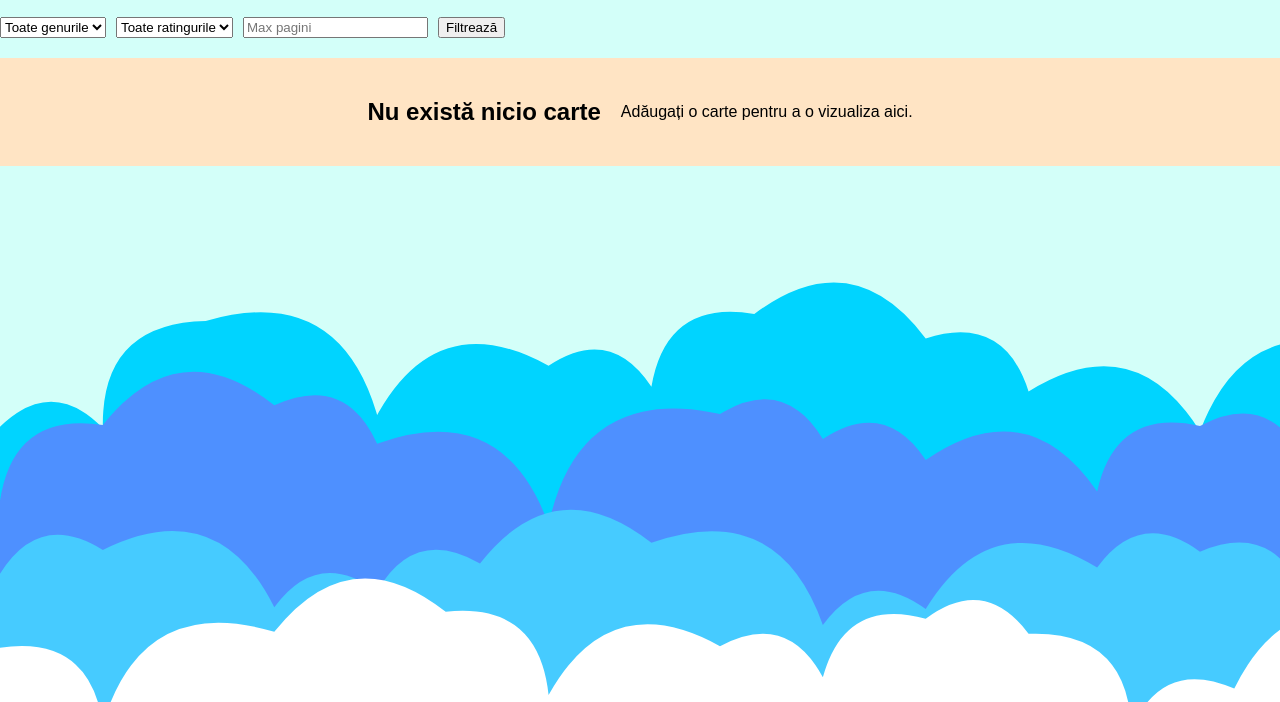
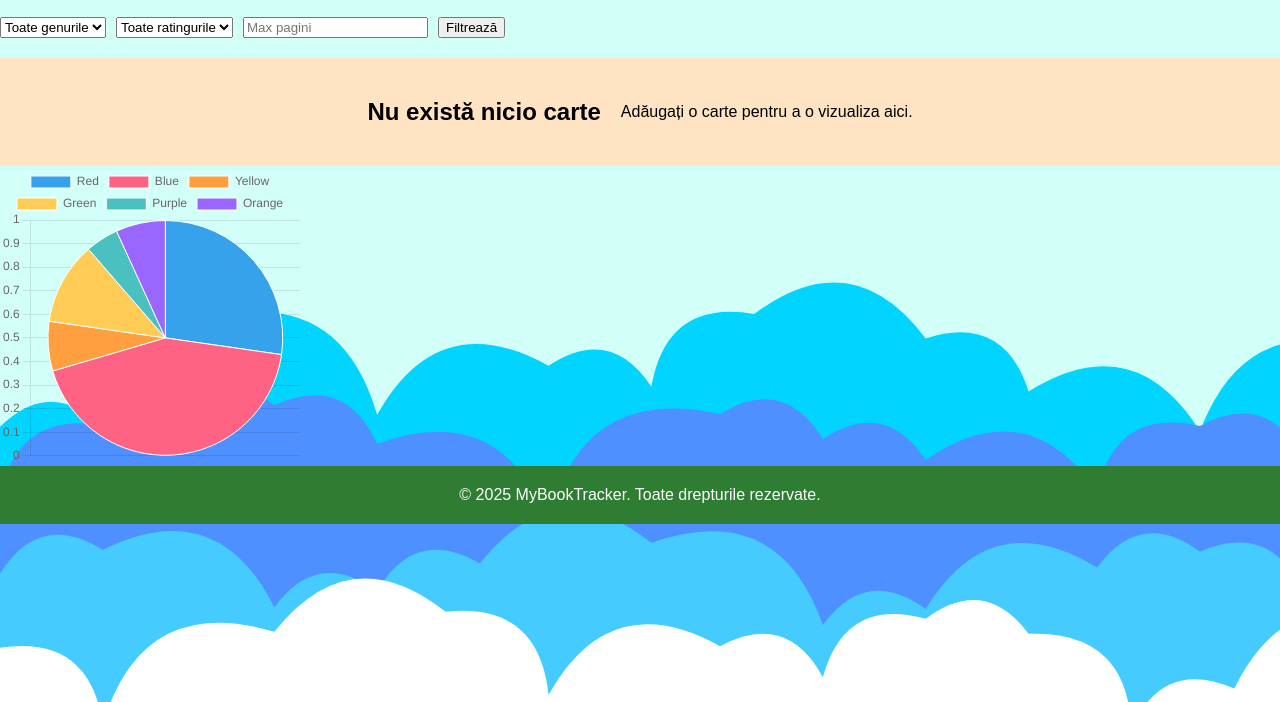
Before and after one commit to AlexandrinaCornea/Individual_Project_JS, a plain HTML site: page HTML/Books.html in a window 1280 px wide. Both pictures are taken after a click on the button "Filtrează". Shown: the part 98-800 px from the top of the page. Drawn offline with nearby package versions, Linux system fonts and the light colour scheme.

Commit message:
try to implement chart

```diff
--- a/CSS/books.css
+++ b/CSS/books.css
@@ -27,3 +27,8 @@
     border-radius: 8px;
     background-color: #f9f9f9;
 }
+
+#chart-container {
+    width: 300px;
+    height: 300px
+}
--- a/HTML/Books.html
+++ b/HTML/Books.html
@@ -15,8 +15,8 @@
     <div id="filter">
         <select id="filter-genre">
             <option value="">Toate genurile</option>
-            <option value="Fantasy">Fantasy</option>
-            <option value="Poezie">Poezie</option>
+            <option value="Fictiune">Fictiune</option>
+            <option value="Roman">Roman</option>
         </select>
         <select id="filter-rating">
             <option value="0">Toate ratingurile</option>
@@ -31,9 +31,15 @@
     </div>
     <div id="books-container"></div>
 
-    <!-- <div id="footer"></div> -->
+    <div id="chart-container">
+        <canvas id="myChart"></canvas>
+    </div>
+
+    <div id="footer"></div>
+
     <script src="../JavaScript/Books.js"></script>
     <script src="../JavaScript/Nav.js"></script>
     <script src="../JavaScript/Footer.js"></script>
+    <script src="https://cdn.jsdelivr.net/npm/chart.js"></script>
 </body>
 </html>
--- a/JavaScript/Books.js
+++ b/JavaScript/Books.js
@@ -1,5 +1,7 @@
 const searchInput = document.getElementById("search-input")
 const booksContainer = document.getElementById("books-container")
+const filterBtn = document.getElementById("apply-filters")
+
 let books = JSON.parse(localStorage.getItem("books")) || []
 
 const deleteBook = (index) => {
@@ -48,4 +50,54 @@ searchInput.addEventListener("input", () => {
     displayBooks(filteredBooks)
 })
 
+const filterBooks = () => {
+    const genreFilter = document.getElementById("filter-genre").value.trim().toLowerCase();
+    const ratingFilter = document.getElementById("filter-rating").value;
+    const maxPagesFilter = document.getElementById("max-pages").value.trim();
+
+    let filteredBooks = books;
+
+    if (genreFilter && genreFilter !== "") {
+        filteredBooks = filteredBooks.filter(book => book.genre.toLowerCase() === genreFilter);
+    }
+
+    if (ratingFilter && ratingFilter !== "0") {
+        filteredBooks = filteredBooks.filter(book => book.rating === parseInt(ratingFilter));
+    }
+
+    if (maxPagesFilter && !isNaN(maxPagesFilter) && maxPagesFilter !== "") {
+        filteredBooks = filteredBooks.filter(book => book.pages <= parseInt(maxPagesFilter));
+    }
+
+    if (!genreFilter && ratingFilter === "0" && maxPagesFilter === "") {
+        filteredBooks = books;
+    }
+
+
+
+    displayBooks(filteredBooks);
+}
+
 displayBooks(books)
+filterBtn.addEventListener("click", filterBooks)
+
+const ctx = document.getElementById('myChart');
+
+  new Chart(ctx, {
+    type: 'pie',
+    data: {
+      labels: ['Red', 'Blue', 'Yellow', 'Green', 'Purple', 'Orange'],
+      datasets: [{
+        label: '# of Votes',
+        data: [12, 19, 3, 5, 2, 3],
+        borderWidth: 1
+      }]
+    },
+    options: {
+      scales: {
+        y: {
+          beginAtZero: true
+        }
+      }
+    }
+  });
```
